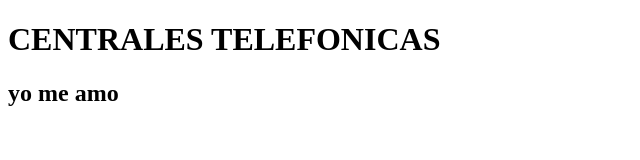
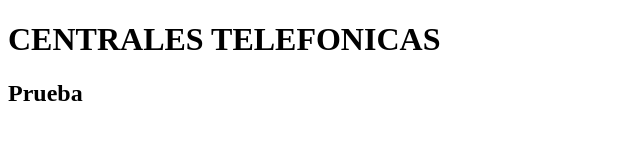
Before and after one commit to marianobaigorri/bamultiplica2, a plain HTML site: page index.html in a window 1280 px wide. Shown: the full height of the page, 0-640 px from the left. Drawn offline with Linux system fonts and the light colour scheme.

Commit message:
ya guarde

```diff
--- a/index.html
+++ b/index.html
@@ -8,7 +8,7 @@
 </head>
 <body>
     <h1>CENTRALES TELEFONICAS</h1>
-     <h2>yo me amo</h2>
+     <h2>Prueba</h2>
 
 
 </body>
```
Also changed, not shown: css/style.css (added).
